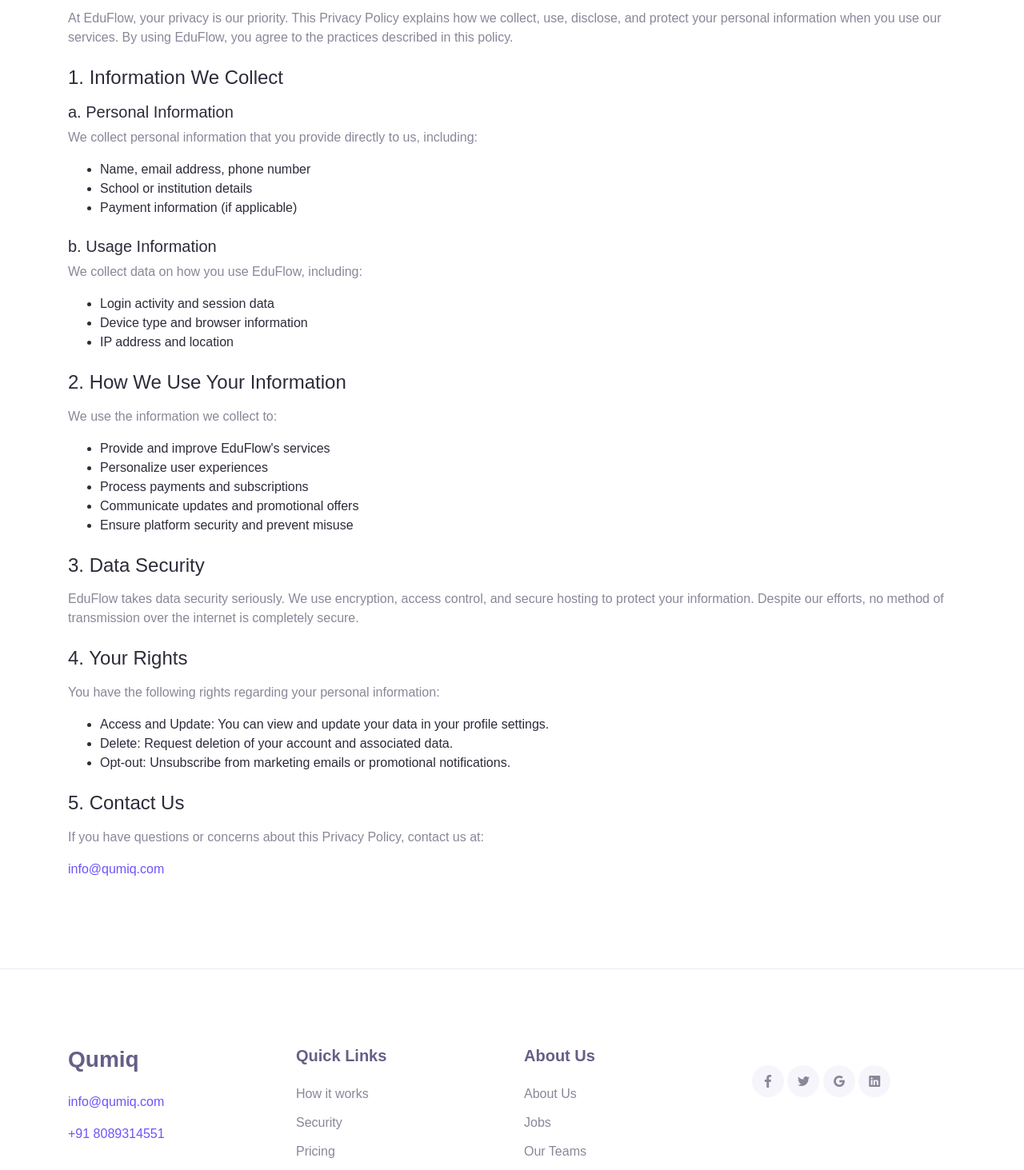
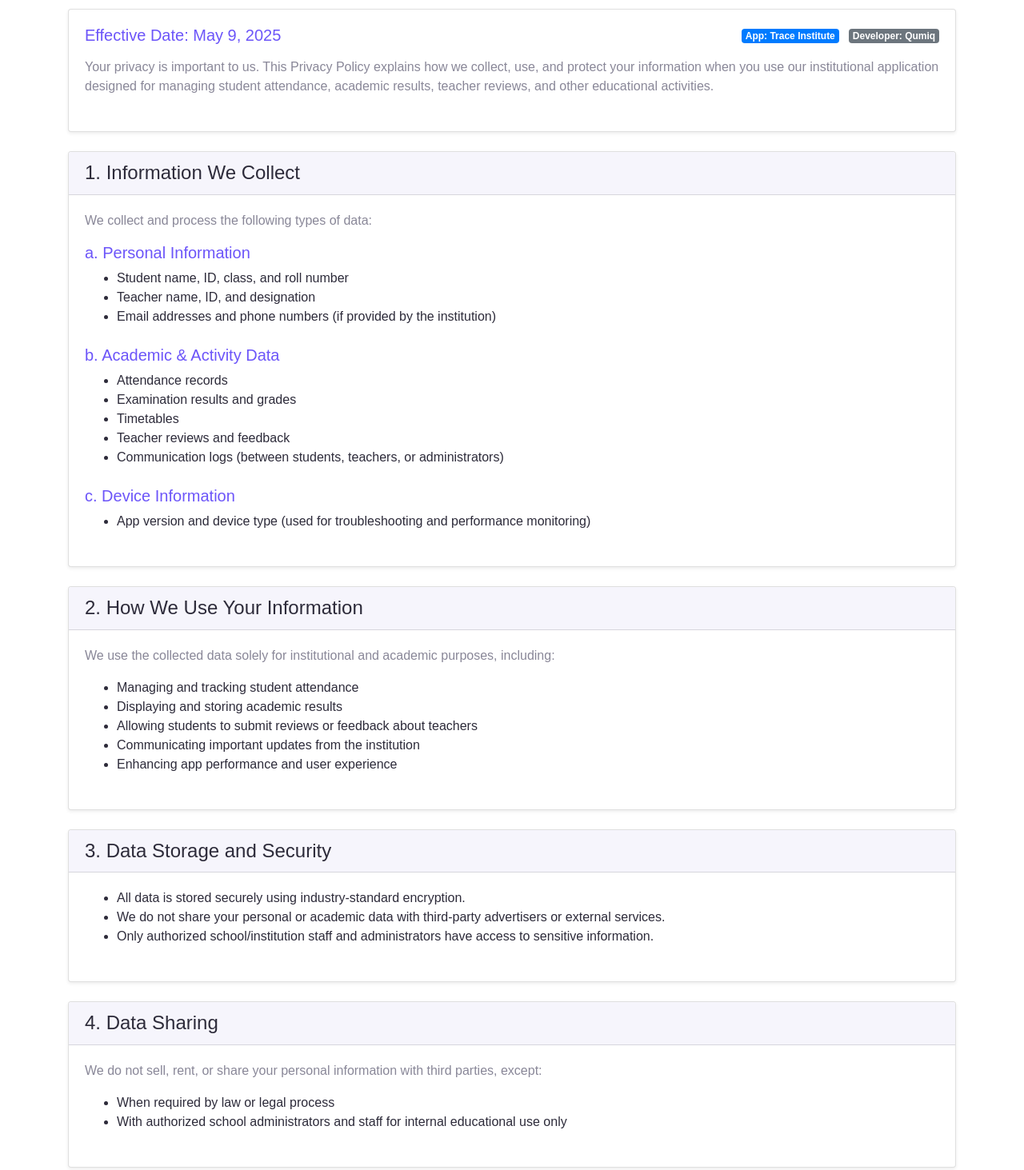
Before and after one commit to qumiq-crm/Qumiq-website, a plain HTML site: page privacypolicy.html in a window 1280 px wide. Shown: the part 540-2003 px from the top of the page at 80% size. Drawn offline with Linux system fonts and the light colour scheme; files whose address does not match are found by name.

Commit message:
changed privacy policy

```diff
--- a/privacypolicy.html
+++ b/privacypolicy.html
@@ -71,49 +71,128 @@
         <div class="row">
           <div class="col-lg-12 py-3">
             <div class="content-wrapper">
-              <p class="mb-4">At EduFlow, your privacy is our priority. This Privacy Policy explains how we collect, use, disclose, and protect your personal information when you use our services. By using EduFlow, you agree to the practices described in this policy.</p>
+              <div class="card shadow-sm mb-4">
+                <div class="card-body">
+                  <div class="d-flex justify-content-between align-items-center mb-3">
+                    <h5 class="text-primary mb-0">Effective Date: May 9, 2025</h5>
+                    <div>
+                      <span class="badge badge-primary mr-2">App: Trace Institute</span>
+                      <span class="badge badge-secondary">Developer: Qumiq</span>
+                    </div>
+                  </div>
+                  <p class="mb-4">Your privacy is important to us. This Privacy Policy explains how we collect, use, and protect your information when you use our institutional application designed for managing student attendance, academic results, teacher reviews, and other educational activities.</p>
+                </div>
+              </div>
 
-              <h4 class="mb-3">1. Information We Collect</h4>
-              <h5>a. Personal Information</h5>
-              <p>We collect personal information that you provide directly to us, including:</p>
+              <div class="card shadow-sm mb-4">
+                <div class="card-header bg-light">
+                  <h4 class="mb-0">1. Information We Collect</h4>
+                </div>
+                <div class="card-body">
+                  <p>We collect and process the following types of data:</p>
+
+                  <h5 class="text-primary">a. Personal Information</h5>
                   <ul class="mb-4">
-                <li>Name, email address, phone number</li>
-                <li>School or institution details</li>
-                <li>Payment information (if applicable)</li>
+                    <li>Student name, ID, class, and roll number</li>
+                    <li>Teacher name, ID, and designation</li>
+                    <li>Email addresses and phone numbers (if provided by the institution)</li>
                   </ul>
 
-              <h5>b. Usage Information</h5>
-              <p>We collect data on how you use EduFlow, including:</p>
+                  <h5 class="text-primary">b. Academic & Activity Data</h5>
                   <ul class="mb-4">
-                <li>Login activity and session data</li>
-                <li>Device type and browser information</li>
-                <li>IP address and location</li>
+                    <li>Attendance records</li>
+                    <li>Examination results and grades</li>
+                    <li>Timetables</li>
+                    <li>Teacher reviews and feedback</li>
+                    <li>Communication logs (between students, teachers, or administrators)</li>
                   </ul>
 
-              <h4 class="mb-3">2. How We Use Your Information</h4>
-              <p>We use the information we collect to:</p>
+                  <h5 class="text-primary">c. Device Information</h5>
                   <ul class="mb-4">
-                <li>Provide and improve EduFlow's services</li>
-                <li>Personalize user experiences</li>
-                <li>Process payments and subscriptions</li>
-                <li>Communicate updates and promotional offers</li>
-                <li>Ensure platform security and prevent misuse</li>
+                    <li>App version and device type (used for troubleshooting and performance monitoring)</li>
                   </ul>
+                </div>
+              </div>
 
-              <h4 class="mb-3">3. Data Security</h4>
-              <p class="mb-4">EduFlow takes data security seriously. We use encryption, access control, and secure hosting to protect your information. Despite our efforts, no method of transmission over the internet is completely secure.</p>
+              <div class="card shadow-sm mb-4">
+                <div class="card-header bg-light">
+                  <h4 class="mb-0">2. How We Use Your Information</h4>
+                </div>
+                <div class="card-body">
+                  <p>We use the collected data solely for institutional and academic purposes, including:</p>
+                  <ul class="mb-4">
+                    <li>Managing and tracking student attendance</li>
+                    <li>Displaying and storing academic results</li>
+                    <li>Allowing students to submit reviews or feedback about teachers</li>
+                    <li>Communicating important updates from the institution</li>
+                    <li>Enhancing app performance and user experience</li>
+                  </ul>
+                </div>
+              </div>
 
-              <h4 class="mb-3">4. Your Rights</h4>
-              <p>You have the following rights regarding your personal information:</p>
+              <div class="card shadow-sm mb-4">
+                <div class="card-header bg-light">
+                  <h4 class="mb-0">3. Data Storage and Security</h4>
+                </div>
+                <div class="card-body">
                   <ul class="mb-4">
-                <li>Access and Update: You can view and update your data in your profile settings.</li>
-                <li>Delete: Request deletion of your account and associated data.</li>
-                <li>Opt-out: Unsubscribe from marketing emails or promotional notifications.</li>
+                    <li>All data is stored securely using industry-standard encryption.</li>
+                    <li>We do not share your personal or academic data with third-party advertisers or external services.</li>
+                    <li>Only authorized school/institution staff and administrators have access to sensitive information.</li>
                   </ul>
+                </div>
+              </div>
 
-              <h4 class="mb-3">5. Contact Us</h4>
-              <p>If you have questions or concerns about this Privacy Policy, contact us at:</p>
-              <p><a href="mailto:info@qumiq.com">info@qumiq.com</a></p>
+              <div class="card shadow-sm mb-4">
+                <div class="card-header bg-light">
+                  <h4 class="mb-0">4. Data Sharing</h4>
+                </div>
+                <div class="card-body">
+                  <p>We do not sell, rent, or share your personal information with third parties, except:</p>
+                  <ul class="mb-4">
+                    <li>When required by law or legal process</li>
+                    <li>With authorized school administrators and staff for internal educational use only</li>
+                  </ul>
+                </div>
+              </div>
+
+              <div class="card shadow-sm mb-4">
+                <div class="card-header bg-light">
+                  <h4 class="mb-0">5. Children's Privacy</h4>
+                </div>
+                <div class="card-body">
+                  <p class="mb-4">This app is intended for use by educational institutions. If the app is used by minors (under 18), it is the responsibility of the institution to obtain parental consent where required by local laws.</p>
+                </div>
+              </div>
+
+              <div class="card shadow-sm mb-4">
+                <div class="card-header bg-light">
+                  <h4 class="mb-0">6. Your Rights</h4>
+                </div>
+                <div class="card-body">
+                  <p>You have the right to:</p>
+                  <ul class="mb-4">
+                    <li>Access your personal data stored in the app</li>
+                    <li>Request correction of inaccurate data</li>
+                    <li>Request deletion of your data (subject to institutional approval)</li>
+                  </ul>
+                  <p>Please contact your institution's administrator for any data access or modification requests.</p>
+                </div>
+              </div>
+
+              <div class="card shadow-sm mb-4">
+                <div class="card-header bg-light">
+                  <h4 class="mb-0">7. Contact Us</h4>
+                </div>
+                <div class="card-body">
+                  <p>If you have any questions or concerns about this privacy policy, please contact:</p>
+                  <div class="contact-info p-3 bg-light rounded">
+                    <h5 class="text-primary">Qumiq</h5>
+                    <p class="mb-1"><i class="mai-mail-open-outline mr-2"></i> Email: <a href="mailto:qumiqpvtltd@gmail.com">qumiqpvtltd@gmail.com</a></p>
+                    <p class="mb-0"><i class="mai-call-outline mr-2"></i> Phone: <a href="tel:+919526444434">+91 95264 44434</a></p>
+                  </div>
+                </div>
+              </div>
             </div>
           </div>
         </div>
@@ -126,7 +205,7 @@
       <div class="row justify-content-center mb-5">
         <div class="col-lg-3 py-3">
           <h3>Qumiq</h3>
-          <p><a href="#">info@qumiq.com</a></p>
+          <p><a href="#">qumiqpvtltd@gmail.com</a></p>
           <p><a href="#">+91 8089314551</a></p>
         </div>
         <div class="col-lg-3 py-3">
```
Lines whose indentation alone changed are shown as unchanged.
